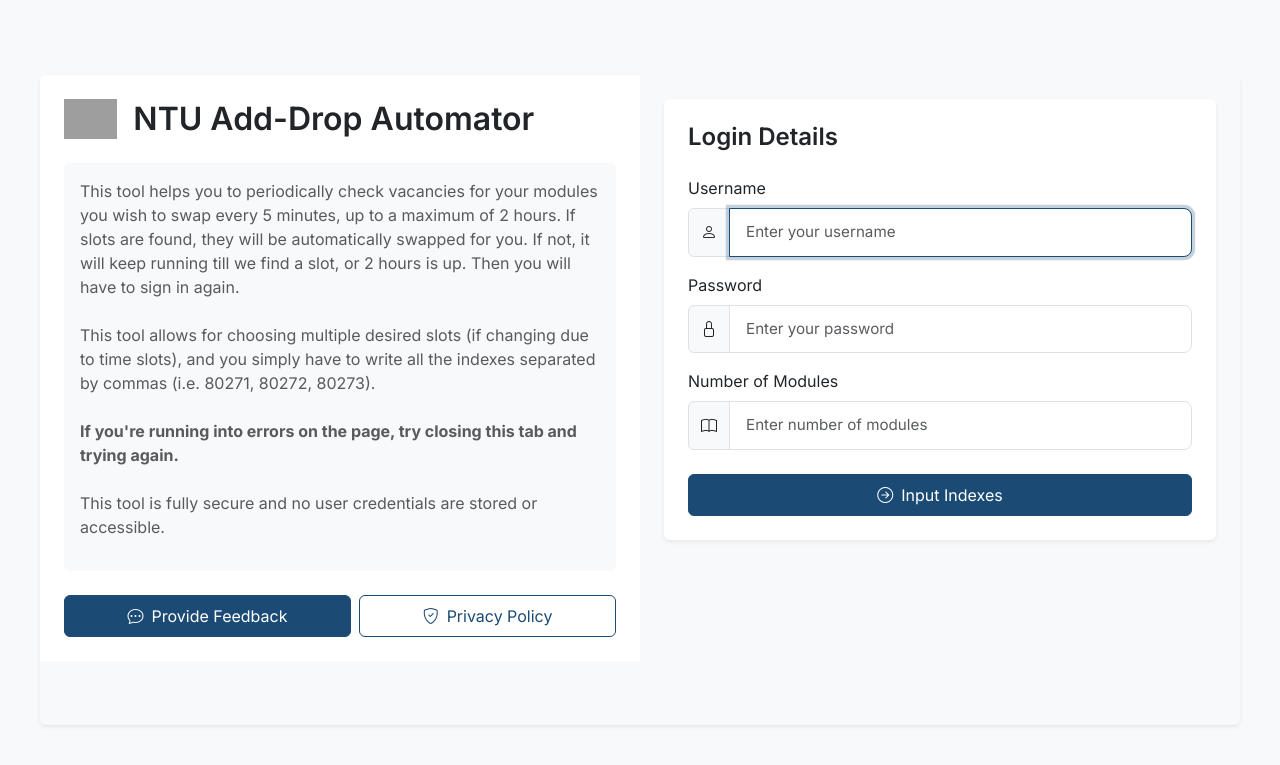
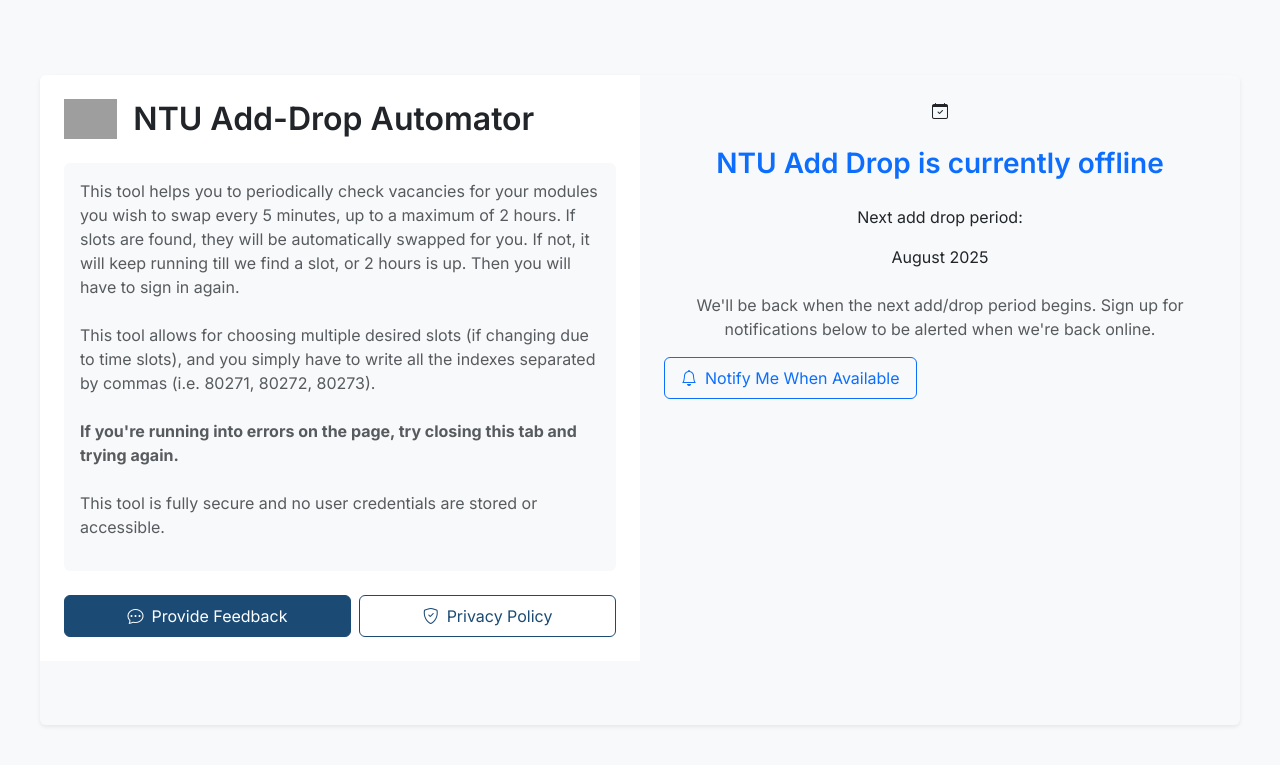
Before and after one commit to josshhz11/ntu-add-drop-automator, a FastAPI app: page / in a window 1280 px wide. Shown: the top 765 px of the page. Run offline with FastAPI, Linux system fonts and the light colour scheme; data that the repository does not hold is empty; some libraries are stand-ins or nearby versions; grey boxes are pictures that could not be loaded.

Commit message:
Updated Offline.html design and rendering

```diff
--- a/app.py
+++ b/app.py
@@ -276,17 +276,17 @@ async def index(request: Request, redis_db=Depends(get_redis)):
     current_month = now.month
 
     # If not January (1) or August (8), render the offline page
-    # if current_month not in (1, 8):
+    if current_month not in (1, 8):
         # Determine the next eligible month and year:
         # If current month is before August, the next eligible month is August of the same year.
         # Otherwise (if current month is after August), the next eligible month is January of the next year.
-        # eligible_month = "August" if current_month < 8 else "January"
-        # eligible_year = now.year if current_month < 8 else now.year + 1
+        eligible_month = "August" if current_month < 8 else "January"
+        eligible_year = now.year if current_month < 8 else now.year + 1
 
-        # return templates.TemplateResponse(
-        #     "offline.html",
-        #     {"request": request, "eligible_month": eligible_month, "eligible_year": eligible_year, "og_data": og_data}
-        # )
+        return templates.TemplateResponse(
+            "offline.html",
+            {"request": request, "eligible_month": eligible_month, "eligible_year": eligible_year, "og_data": og_data}
+        )
 
     # Otherwise, if it is indeed in January or August, continue running the site as per normal.
     # Check for logout or timeout messages
--- a/templates/offline.html
+++ b/templates/offline.html
@@ -65,13 +65,46 @@
                 </div>
             </div>
 
-            <!-- Right Panel - keep all this content the same -->
+            <!-- Right Panel -->
             <div class="col-md-6 bg-light p-4 d-flex flex-column">
-                <div id="status-message">
-                    <h2>NTU Add Drop is currently offline.</h2>
-                    <h2>Stay tuned for the next add drop period in {{ eligible_month }} {{ eligible_year }}!</h2>
+                <div id="status-message" class="d-flex flex-column align-items-center justify-content-center h-100 text-center">
+                    <div class="offline-status-container">
+                        <div class="offline-icon-container mb-4">
+                            <i class="bi bi-calendar-check"></i>
+                        </div>
+                        <h3 class="text-primary">NTU Add Drop is currently offline</h3>
+                        <div class="countdown-container mt-4">
+                            <p class="countdown-text">Next add drop period:</p>
+                            <div class="date-badge">
+                                <span class="month">{{ eligible_month }}</span>
+                                <span class="year">{{ eligible_year }}</span>
+                            </div>
+                        </div>
+                        <p class="mt-4 text-muted">We'll be back when the next add/drop period begins. Sign up for notifications below to be alerted when we're back online.</p>
+                        <button class="btn btn-outline-primary mt-3" onclick="subscribeToNotifications()">
+                            <i class="bi bi-bell me-2"></i>Notify Me When Available
+                        </button>
+                    </div>
                 </div>
             </div>
+
+            <!-- Add this script at the end of the body tag -->
+            <script>
+                function subscribeToNotifications() {
+                    // Get email from prompt
+                    const email = prompt("Please enter your email to receive notifications:");
+
+                    if (email && /^\S+@\S+\.\S+$/.test(email)) {
+                        // Here you would typically send this to your backend
+                        alert("Thank you! We'll notify you when Add/Drop becomes available.");
+
+                        // You could implement actual subscription functionality here
+                        // For now this is just a UI demonstration
+                    } else if (email) {
+                        alert("Please enter a valid email address.");
+                    }
+                }
+            </script>
         </div>
     </div>
 
```
